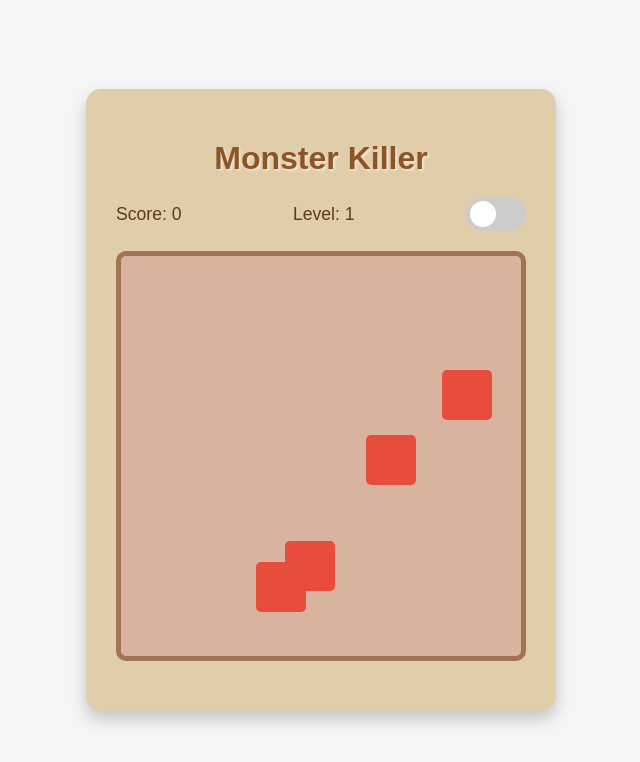
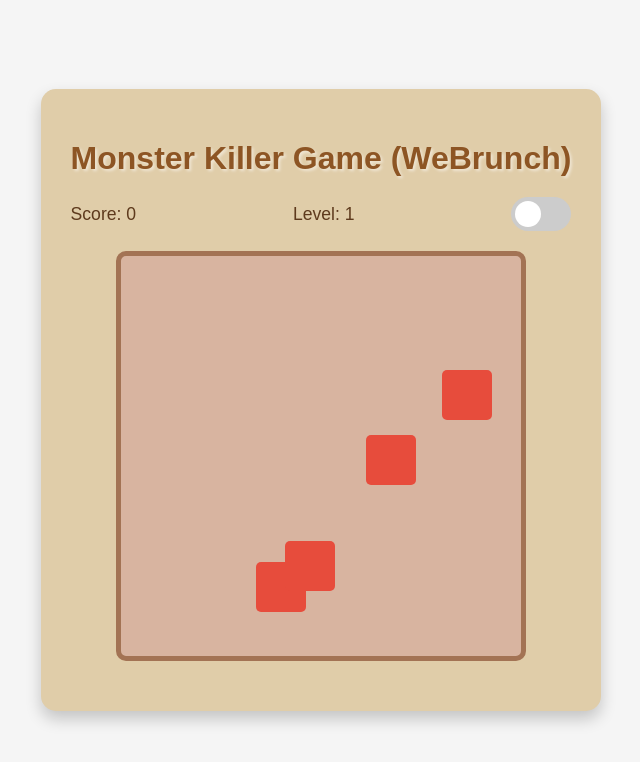
Before and after one commit to WeBackInner/webrunch-generated-project, a website built with Vite: page index.html in a window 1280 px wide. Shown: the whole page, without its empty margins (319-959 px from the left). Built offline with nearby package versions, Linux system fonts and the light colour scheme.

Commit message:
change title

```diff
--- a/index.html
+++ b/index.html
@@ -8,7 +8,7 @@
 </head>
 <body>
     <div class="game-container">
-        <h1>Monster Killer</h1>
+        <h1>Monster Killer Game (WeBrunch)</h1>
         <div class="status-bar">
             <div class="score">Score: <span id="score">0</span></div>
             <div class="level">Level: <span id="level">1</span></div>
```
